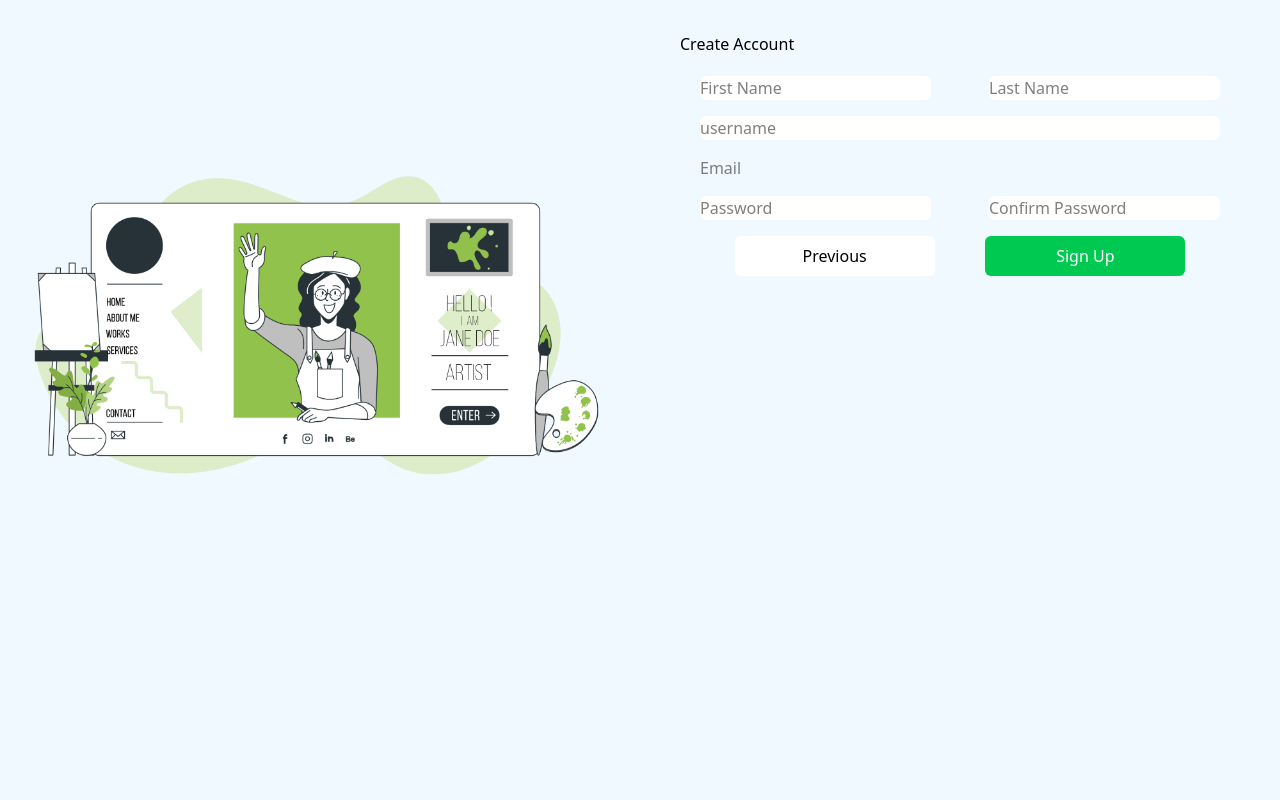
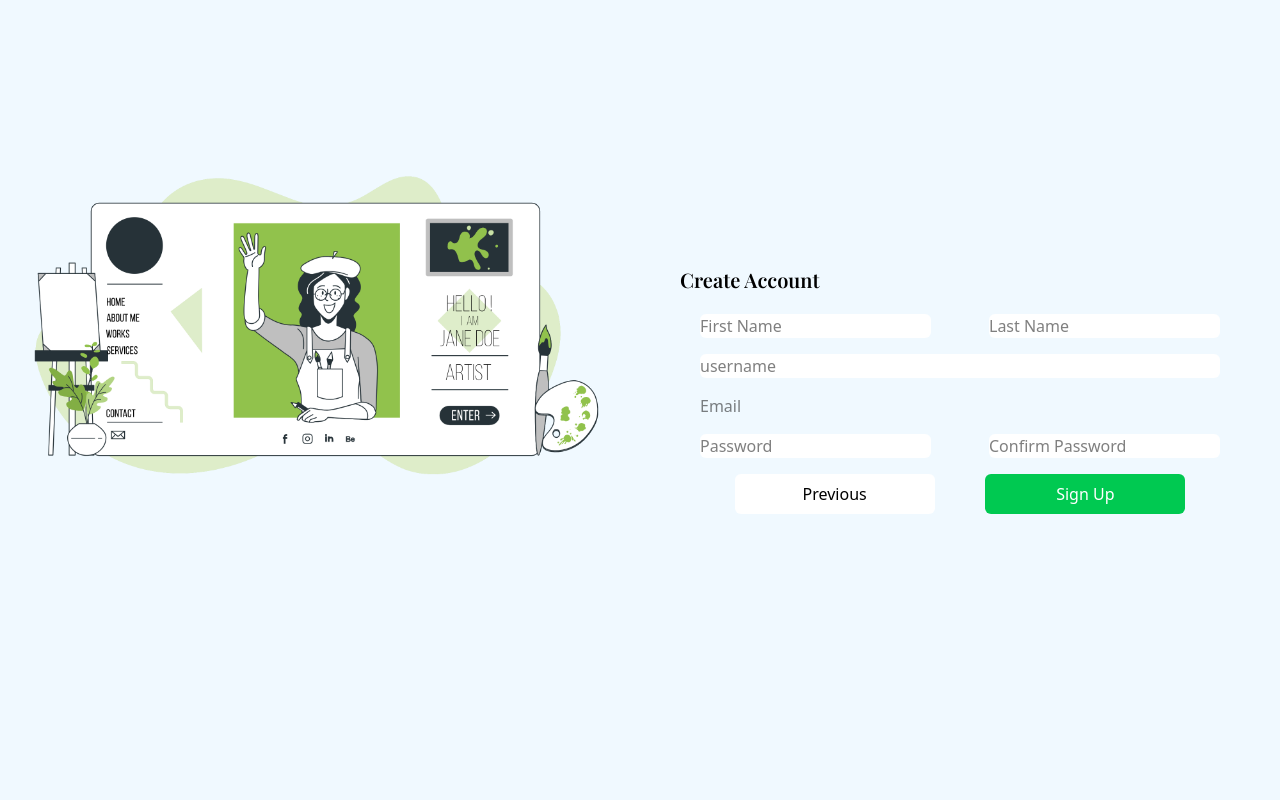
Before and after one commit to AlazarBekele/Freelancer-Project-Tracker, a Django app: page /login/ in a window 1280 px wide. Run offline with Django 5.2, Linux system fonts and the light colour scheme; data comes from the database, SQL or seed files in the repository; style sheets or scripts are compiled from the project's sources; some web fonts are replaced.

Commit message:
Finish Flex

```diff
--- a/Admin/templates/Include/Log/LoginPage.html
+++ b/Admin/templates/Include/Log/LoginPage.html
@@ -17,11 +17,11 @@
 
         </div>
 
-        <div class="flex justify-center items-strat py-8">
+        <div class="flex justify-center items-center">
 
             <div>
 
-                <p>Create Account</p>
+                <h2 class="playfair_Regular text-xl">Create Account</h2>
 
                 <div class="w-full flex flex-col gap-6">
 
```
